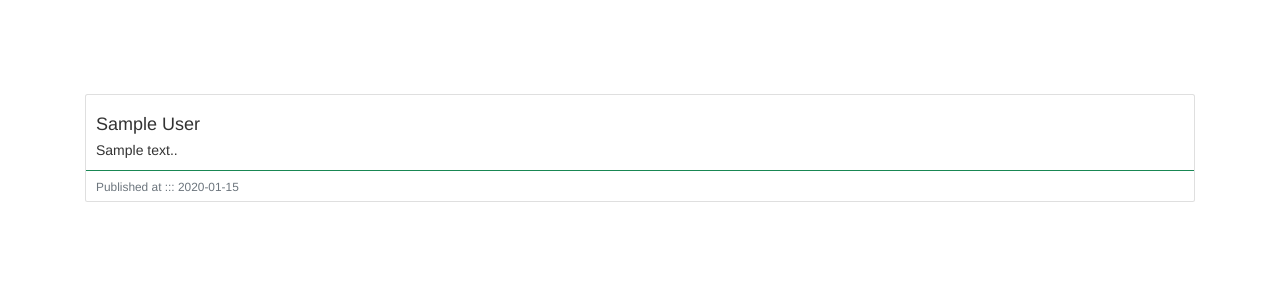
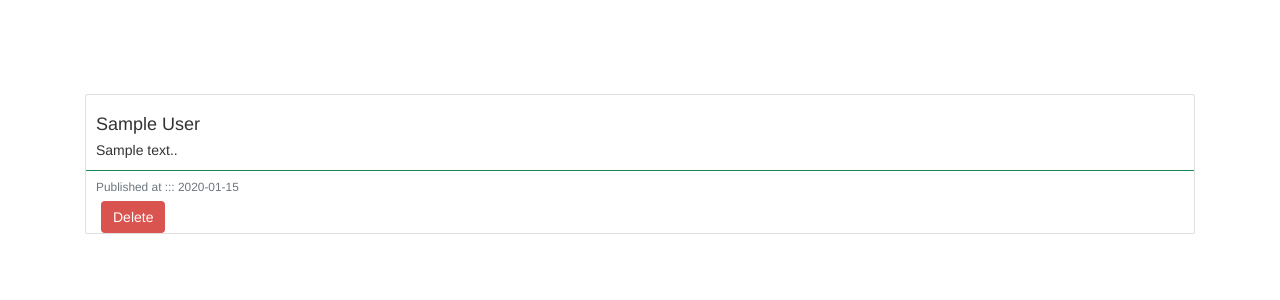
Before and after one commit to Brigid-Chepkemoi/Blog-Post, a Flask app: template app/templates/comments.html in a window 1280 px wide. Shown: the part 139-439 px from the top of the page. Run offline with Flask 2, Linux system fonts and the light colour scheme; the template is opened without the code that fills it: most values are stand-ins (such as "Sample title", 1, 10 or a date in 2020); some libraries are stand-ins or nearby versions.

Commit message:
add debug fixes

```diff
--- a/app/templates/categories.html
+++ b/app/templates/categories.html
@@ -45,4 +45,5 @@
 
 
 
+
 </body>
--- a/app/templates/comments.html
+++ b/app/templates/comments.html
@@ -13,8 +13,12 @@
                     <p class="card-text">{{com.comment}}.</p>
                 </div>
                 <div class="card-footer bg-transparent border-success"><small class="text-muted">Published at ::: {{com.date_posted.strftime('%Y-%m-%d')}}</small></div>
+            <div class="btn-group col-md-6">
+            <a href="{{url_for('main.delete_blog',id = blog.id, blog_id=blog.id)}}" type="button" style="border: none; margin-right: 3%;"
+                class=" btn btn-danger d-flex"> Delete</a>
             </div>
         </div>
     </div>
     <br> {% endfor %} {% endblock %}
+
 </body>
--- a/app/templates/macros.html
+++ b/app/templates/macros.html
@@ -18,8 +18,7 @@
 
         <div class="btn-group col-md-6">
             <a href="{{url_for('main.delete_blog',id = blog.id, blog_id=blog.id)}}" type="button" style="border: none; margin-right: 3%;"
-                class=" btn btn-danger d-flex"> Delete
-            </a>
+                class=" btn btn-danger d-flex"> Delete</a>
 
             <a href="{{url_for('main.new_comment',id=blog.id)}}" type="button" style="border: none;"
                 class="btn btn-primary d-flex">
```
